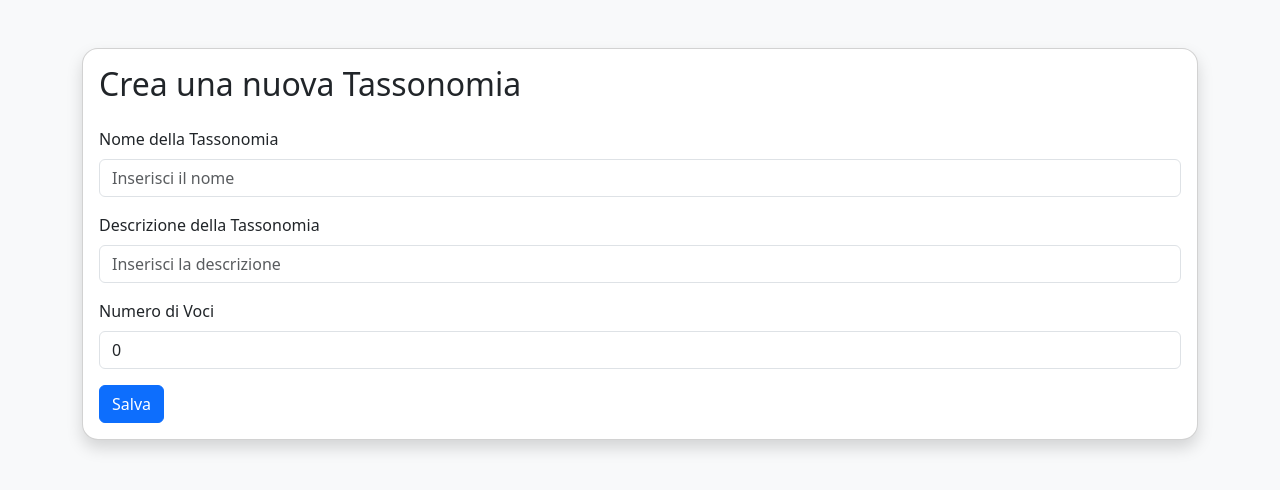
After one commit to DanielePellati/Progetto_IDS, a PHP site: page /front_end/creaTassonomia.html in a window 1280 px wide. The commit adds this page. Shown: the top 490 px of the page. Run offline with PHP 8.4, Linux system fonts and the light colour scheme.

Commit message:
Add files via upload

```diff
--- /dev/null
+++ b/WWW/front_end/creaTassonomia.html
@@ -0,0 +1,63 @@
+<!DOCTYPE html>
+<html lang="it">
+  <head>
+    <meta charset="UTF-8" />
+    <title>Crea Tassonomia</title>
+    <link href="/bootstrap/bootstrap.min.css" rel="stylesheet" />
+    <script src="/jquery/jquery-3.7.1.min.js"></script>
+  </head>
+  <body class="bg-light">
+    <div class="container mt-5">
+      <div class="card shadow rounded-4">
+        <div class="card-body">
+          <h2 class="card-title mb-4">Crea una nuova Tassonomia</h2>
+
+          <!-- Form per inserire il nome della tassonomia e numero di voci -->
+          <form id="form-tassonomia">
+            <div class="mb-3">
+              <label for="nomeTassonomia" class="form-label"
+                >Nome della Tassonomia</label
+              >
+              <input
+                type="text"
+                class="form-control"
+                id="nomeTassonomia"
+                placeholder="Inserisci il nome"
+              />
+            </div>
+
+            <div class="mb-3">
+              <label for="nomeTassonomia" class="form-label"
+                >Descrizione della Tassonomia</label
+              >
+              <input
+                type="text"
+                class="form-control"
+                id="descTassonomia"
+                placeholder="Inserisci la descrizione"
+              />
+            </div>
+
+            <!-- Campo per il numero di voci -->
+            <div class="mb-3">
+              <label for="numeroVoci" class="form-label">Numero di Voci</label>
+              <input
+                type="number"
+                class="form-control"
+                id="numeroVoci"
+                placeholder="Inserisci il numero di voci"
+                min="0"
+                value="0"
+              />
+            </div>
+
+            <button type="submit" class="btn btn-primary">Salva</button>
+          </form>
+        </div>
+      </div>
+    </div>
+
+    <script src="/bootstrap/bootstrap.bundle.min.js"></script>
+    <script src="creaTassonomia.js"></script>
+  </body>
+</html>
--- /dev/null
+++ b/WWW/front_end/creaTassonomia.js
@@ -0,0 +1,29 @@
+$(document).ready(function () {
+  // Gestione del submit del form
+  $("#form-tassonomia").on("submit", function (e) {
+    // Previene il comportamento di default del submit (evita il refresh della pagina)
+    e.preventDefault();
+
+    // Recupera nome e descrizione della tassonomia
+    const nomeTassonomia = $("#nomeTassonomia").val();
+    const descTassonomia = $("#descTassonomia").val();
+
+    if (nomeTassonomia.length == 0 || nomeTassonomia.length == undefined) {
+      alert("Inserisci il nome");
+      return;
+    }
+
+    // Recupera il valore inserito nel campo di input con id "numeroVoci"
+    const numeroVoci = $("#numeroVoci").val();
+
+    $.post(
+      "/back_end/creaTassonomia.php",
+      { nome: nomeTassonomia, desc: descTassonomia },
+      function (data) { alert(data) },
+      "dataType"
+    );
+
+    // Ripristina il modulo (svuota i campi di input)
+    this.reset();
+  });
+});
--- a/WWW/front_end/visualizzaTassonomia.js
+++ b/WWW/front_end/visualizzaTassonomia.js
@@ -28,7 +28,7 @@ function creaAlbero(padreId, tassonomia) {
       if (tassonomia.some(el => el.id_padre === figlio.id)) {
           // Nodo con figli
           let nodeCard = $(`<div class='node-card'><span class='toggle'>${figlio.nome}</span></div>`);
-          let btn1 = $(`<button onclick="window.location.href='visualizzaElemento.php?id_elemento=${figlio.id}'" class='btn btn-primary btn-sm'>Visualizza</button>`);
+          let btn1 = $(`<button onclick="window.location.href='visualizzaElemento.html?id_elemento=${figlio.id}'" class='btn btn-primary btn-sm'>Visualizza</button>`);
           let btn2 = $("<button class='btn btn-secondary btn-sm'>Modifica</button>");
           nodeCard.append(btn1, btn2);
           li.append(nodeCard);
@@ -36,7 +36,7 @@ function creaAlbero(padreId, tassonomia) {
       } else {
           // Foglia senza figli
           let leafCard = $(`<div class='leaf-card'><span>${figlio.nome}</span></div>`);
-          let btn1 = $(`<button onclick="window.location.href='visualizzaElemento.php?id_elemento=${figlio.id}'" class='btn btn-primary btn-sm'>Visualizza</button>`);
+          let btn1 = $(`<button onclick="window.location.href='visualizzaElemento.html?id_elemento=${figlio.id}'" class='btn btn-primary btn-sm'>Visualizza</button>`);
           let btn2 = $("<button class='btn btn-secondary btn-sm'>Modifica</button>");
           leafCard.append(btn1, btn2);
           li.append(leafCard);
@@ -53,7 +53,7 @@ function popolaAlbero(tassonomia){
       if (radice) {
           let rootLi = $("<li></li>");
           let rootCard = $(`<div class='node-card'><span class='toggle'>${radice.nome}</span></div>`);
-          let btn1 = $(`<button onclick="window.location.href='visualizzaElemento.php?id_elemento=${radice.id}'" class='btn btn-primary btn-sm'>Visualizza</button>`);
+          let btn1 = $(`<button onclick="window.location.href='visualizzaElemento.html?id_elemento=${radice.id}'" class='btn btn-primary btn-sm'>Visualizza</button>`);
           let btn2 = $("<button class='btn btn-secondary btn-sm'>Modifica</button>");
           rootCard.append(btn1, btn2);
           rootLi.append(rootCard);
```
Also changed, not shown: WWW/front_end/index.js (+8 -2 lines), WWW/front_end/visualizzaElemento.html (added, +57 -0 lines), WWW/front_end/visualizzaTassonomia.html (added, +24 -0 lines), WWW/front_end/albero.css (line endings or trailing spaces).
